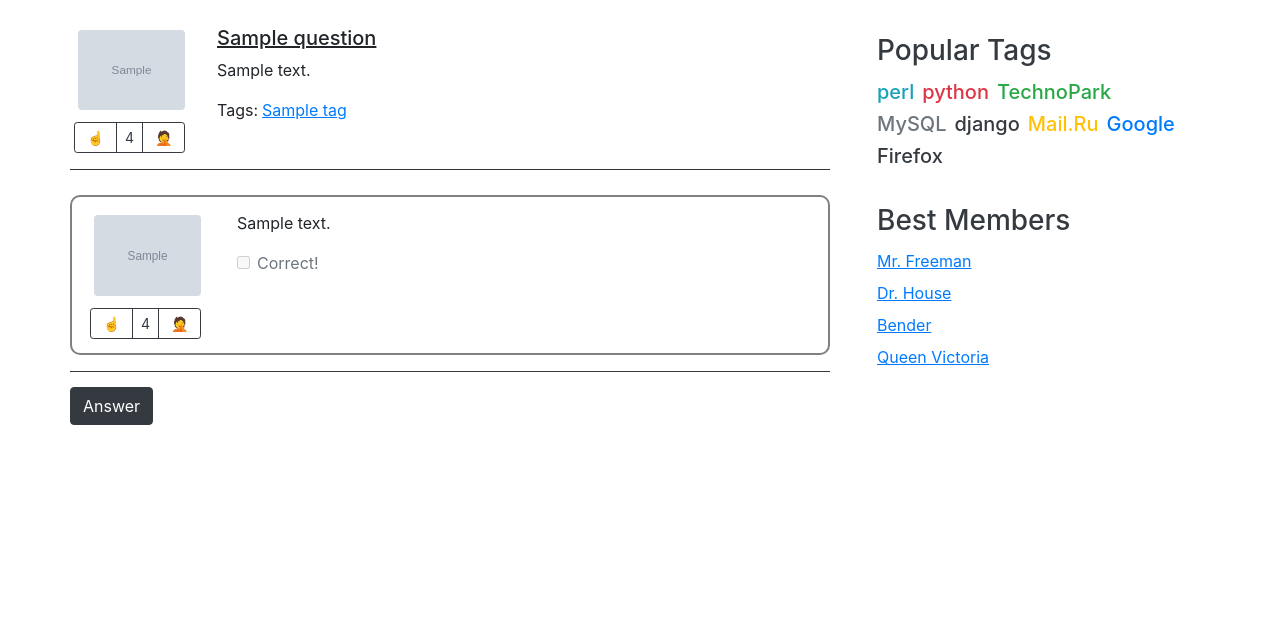
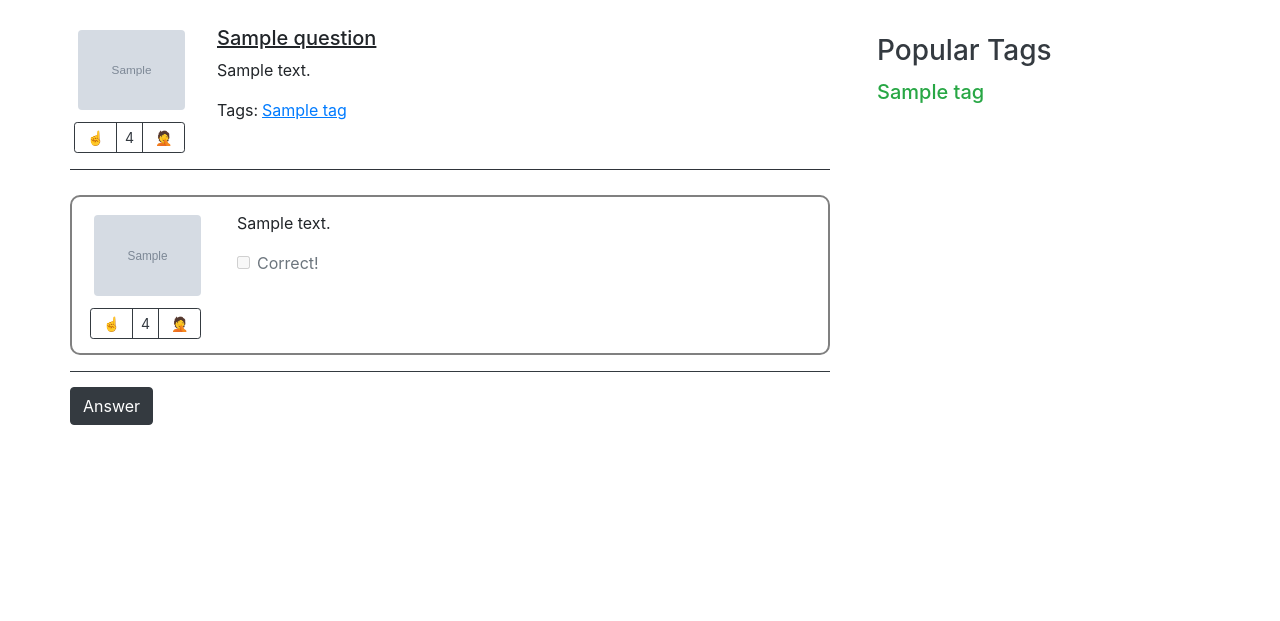
Before and after one commit to VladimirLunkin/AskMe, a Django app: template AskMe/templates/question.html in a window 1280 px wide. Shown: the part 82-703 px from the top of the page. Run offline with Django 3.2, Linux system fonts and the light colour scheme; the template is opened without the code that fills it: most values are stand-ins (such as "Sample title", 1, 10 or a date in 2020); grey boxes marked "Sample" are stand-in pictures; some libraries are stand-ins or nearby versions.

Commit message:
added field popular tags

```diff
--- a/AskMe/app/forms.py
+++ b/AskMe/app/forms.py
@@ -65,7 +65,8 @@ class AskForm(forms.ModelForm):
         for tag in self.tags:
             if not Tag.objects.filter(tag=tag).exists():
                 Tag.objects.create(tag=tag)
-        question.tags.set(Tag.objects.filter(tag__in=self.tags))
+        question.tags.set(Tag.objects.create_question(self.tags))
+
         return question
 
 
--- a/AskMe/templates/inc/right.html
+++ b/AskMe/templates/inc/right.html
@@ -2,24 +2,18 @@
     <div class="p-2 mb-2">
         <h3 class="text-dark">Popular Tags</h3>
         <div class="d-flex flex-wrap h5">
-            <a class="my-1 mr-2 text-info" href="#">perl</a>
-            <a class="my-1 mr-2 text-danger" href="/tag/python/">python</a>
-            <!--<a class="my-1 mr-2 text-danger" href="{% url 'questions_by_tag' %">python</a>-->
-            <a class="my-1 mr-2 text-success" href="#">TechnoPark</a>
-            <a class="my-1 mr-2 text-muted" href="#">MySQL</a>
-            <a class="my-1 mr-2 text-dark" href="#">django</a>
-            <a class="my-1 mr-2 text-warning" href="#">Mail.Ru</a>
-            <a class="my-1 mr-2 " href="#">Google</a>
-            <a class="my-1 mr-2 text-dark" href="#">Firefox</a>
+            {% for tag in popular_tags %}
+                <a class="my-1 mr-2 text-success" href="{% url 'questions_by_tag' tag %}">{{ tag }}</a>
+            {% endfor %}
         </div>
     </div>
-    <div class="p-2">
-        <div class="list-group list-group-flush">
-            <h3 class="text-dark">Best Members</h3>
-            <a href="#" class="my-1"><u>Mr. Freeman</u></a>
-            <a href="#" class="my-1"><u>Dr. House</u></a>
-            <a href="#" class="my-1"><u>Bender</u></a>
-            <a href="#" class="my-1"><u>Queen Victoria</u></a>
-        </div>
-    </div>
+<!--    <div class="p-2">-->
+<!--        <div class="list-group list-group-flush">-->
+<!--            <h3 class="text-dark">Best Members</h3>-->
+<!--            <a href="#" class="my-1"><u>Mr. Freeman</u></a>-->
+<!--            <a href="#" class="my-1"><u>Dr. House</u></a>-->
+<!--            <a href="#" class="my-1"><u>Bender</u></a>-->
+<!--            <a href="#" class="my-1"><u>Queen Victoria</u></a>-->
+<!--        </div>-->
+<!--    </div>-->
 </div>
```
Also changed, not shown: AskMe/app/management/commands/filldb.py (+25 -5 lines), AskMe/app/models.py (+15 -11 lines), AskMe/app/views.py (+10 -1 lines), AskMe/app/migrations/0006_auto_20210112_1750.py (added), AskMe/app/migrations/0007_auto_20210112_2011.py (added).
